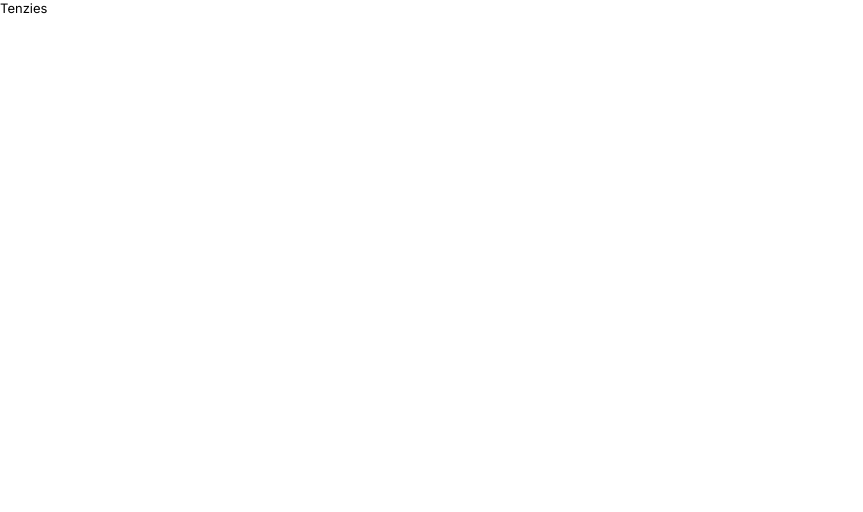
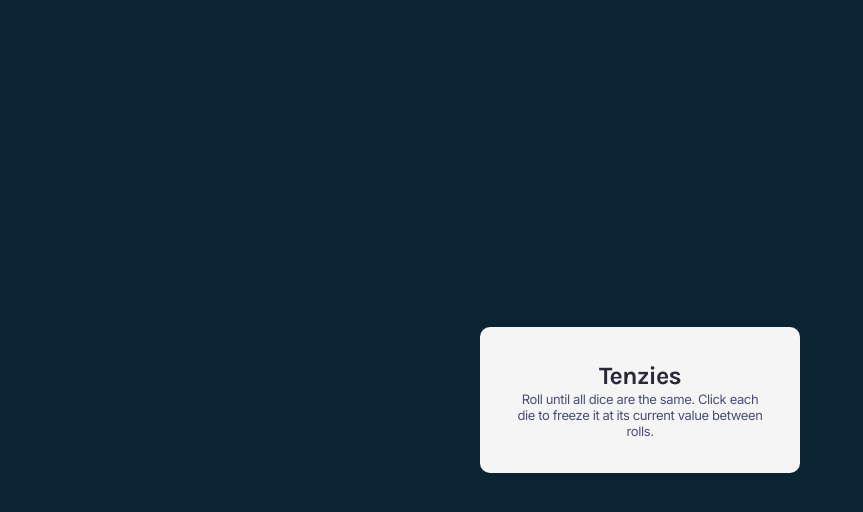
Before and after one commit to iamindika/tenzies, a React (Vite) app: page / in a window 1280 px wide. Shown: the top 512 px of the page, without its empty margins (0-863 px from the left). Built offline with nearby package versions, Linux system fonts and the light colour scheme.

Commit message:
modify app component
add title and description
define styles'

```diff
--- a/src/App.jsx
+++ b/src/App.jsx
@@ -1,8 +1,9 @@
 function App() {
   return (
-    <div>
-      Tenzies
-    </div>
+    <main className="main">
+      <h1 className="main-title">Tenzies</h1>
+      <p className="main-text">Roll until all dice are the same. Click each die to freeze it at its current value between rolls.</p>
+    </main>
   )
 }
 
--- a/src/index.css
+++ b/src/index.css
@@ -3,8 +3,36 @@
 }
 
 body {
+  display: flex;
+  justify-content: center;
+  align-items: center;
+  height: 100vh;
   margin: 0;
   font: 400 13px / 16px "Inter", sans-serif;
+  background-color: #0B2434;
+  color: #4A4E74;
+}
+
+.main-title {
+  margin: 0;
+  font: 700 25px / 30px "Karla", sans-serif;
+  letter-spacing: -0.03em;
+  text-align: center;
+  color: #2B283A;
+}
+
+.main-text {
+  margin: 0;
+  letter-spacing: -0.03em;
+  text-align: center;
+}
+
+.main {
+  width: 320px;
+  width: 320px;
+  padding: 34px;
+  border-radius: 10px;
+  background-color: #F5F5F5;
 }
 
 /*
```
